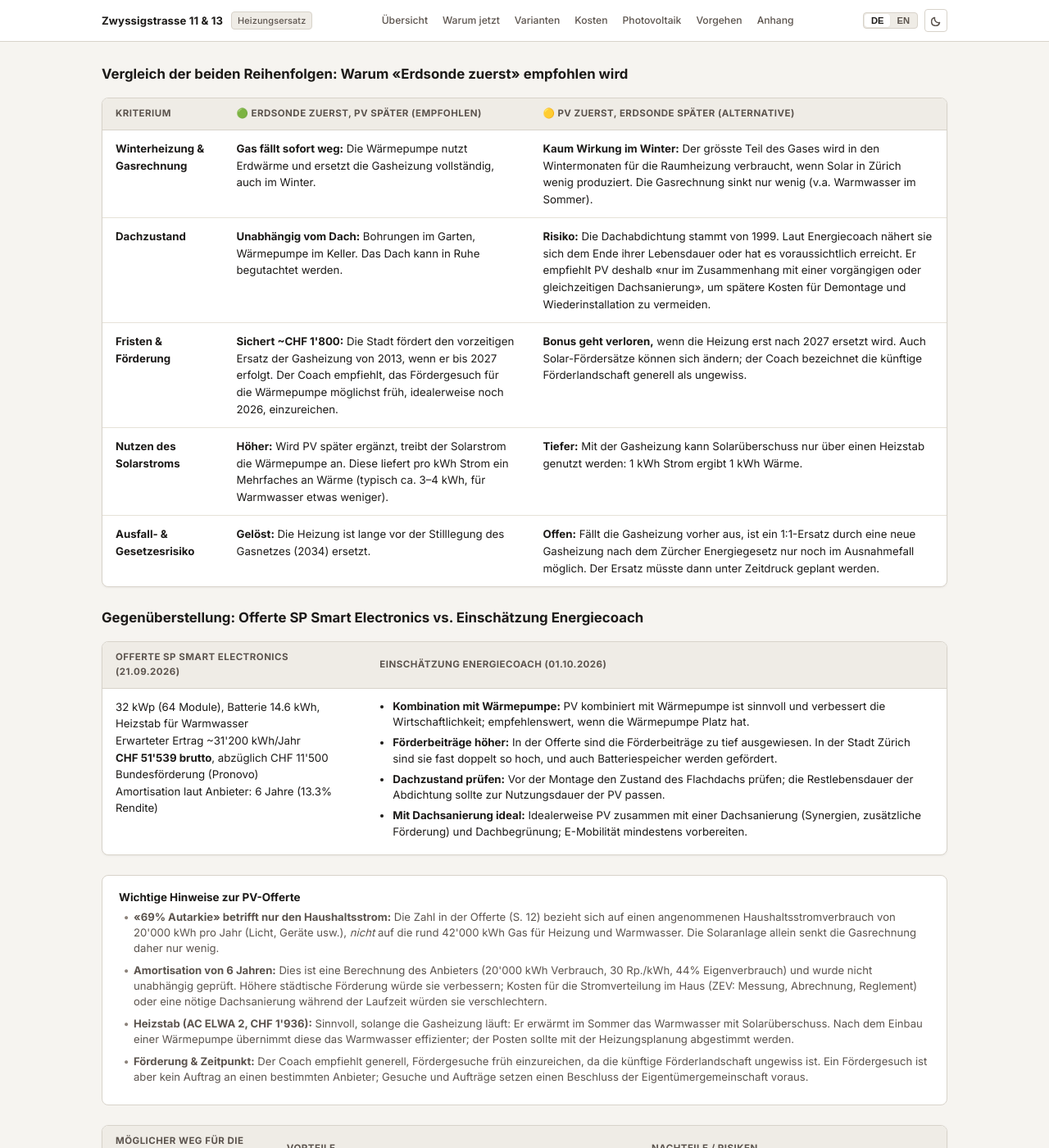
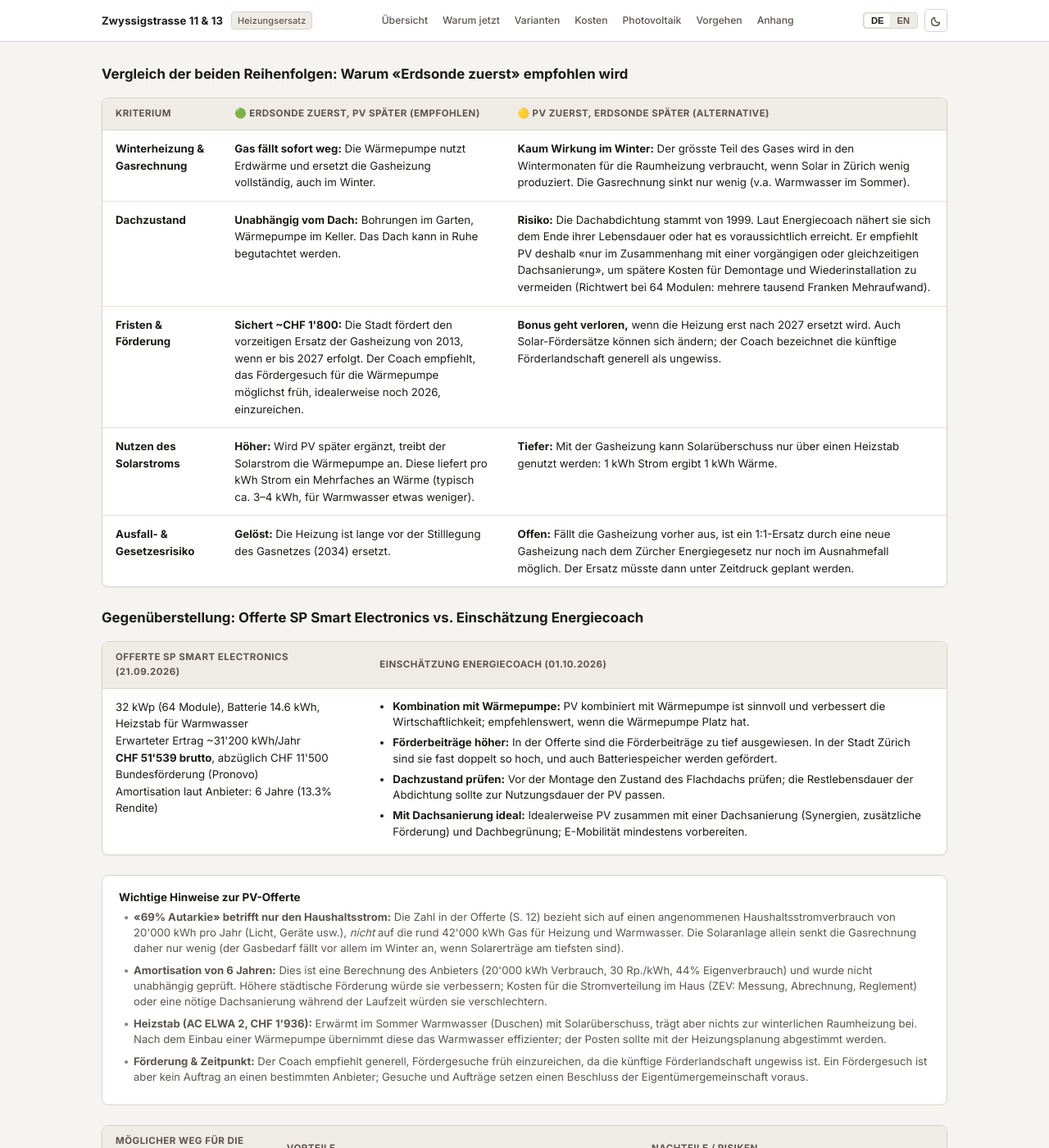
Before and after one commit to sunmeetsingh/sunmeetsingh.github.io, a Jekyll site: the page built from zwyssigstrasse/index.html, in a window 1280 px wide and 1400 px high, scrolled down 2919 px. Shown: the whole window at 82% size. Built offline with Jekyll 4.4.1, drawn with Linux system fonts in a browser that asks for light colours.

Commit message:
docs(zwyssigstrasse): add concise notes on winter solar seasonality, heating rod role, and roof benchmark (DE/EN)

```diff
--- a/zwyssigstrasse/index.html
+++ b/zwyssigstrasse/index.html
@@ -907,7 +907,7 @@ title: "Zwyssigstrasse 11 & 13 — Heizungsersatz"
             <tr>
               <td><strong><span class="lang-de">Dachzustand</span><span class="lang-en">Roof condition</span></strong></td>
               <td><span class="lang-de"><strong>Unabhängig vom Dach:</strong> Bohrungen im Garten, Wärmepumpe im Keller. Das Dach kann in Ruhe begutachtet werden.</span><span class="lang-en"><strong>Independent of the roof:</strong> drilling in the garden, heat pump in the basement. The roof can be inspected without time pressure.</span></td>
-              <td><span class="lang-de"><strong>Risiko:</strong> Die Dachabdichtung stammt von 1999. Laut Energiecoach nähert sie sich dem Ende ihrer Lebensdauer oder hat es voraussichtlich erreicht. Er empfiehlt PV deshalb «nur im Zusammenhang mit einer vorgängigen oder gleichzeitigen Dachsanierung», um spätere Kosten für Demontage und Wiederinstallation zu vermeiden.</span><span class="lang-en"><strong>Risk:</strong> the roof waterproofing dates from 1999. According to the coach it is nearing, or has probably reached, the end of its life. He therefore recommends solar "only together with a prior or simultaneous roof renovation", to avoid later costs for removing and reinstalling the panels.</span></td>
+              <td><span class="lang-de"><strong>Risiko:</strong> Die Dachabdichtung stammt von 1999. Laut Energiecoach nähert sie sich dem Ende ihrer Lebensdauer oder hat es voraussichtlich erreicht. Er empfiehlt PV deshalb «nur im Zusammenhang mit einer vorgängigen oder gleichzeitigen Dachsanierung», um spätere Kosten für Demontage und Wiederinstallation zu vermeiden (Richtwert bei 64 Modulen: mehrere tausend Franken Mehraufwand).</span><span class="lang-en"><strong>Risk:</strong> the roof waterproofing dates from 1999. According to the coach it is nearing, or has probably reached, the end of its life. He therefore recommends solar "only together with a prior or simultaneous roof renovation", to avoid later costs for removing and reinstalling the panels (industry benchmark for 64 panels: several thousand francs in extra cost).</span></td>
             </tr>
             <tr>
               <td><strong><span class="lang-de">Fristen &amp; Förderung</span><span class="lang-en">Deadlines &amp; subsidies</span></strong></td>
@@ -983,15 +983,15 @@ title: "Zwyssigstrasse 11 & 13 — Heizungsersatz"
       <div class="note-title lang-de">Wichtige Hinweise zur PV-Offerte</div>
       <div class="note-title lang-en">Key notes on the solar quote</div>
       <ul class="bullet-list lang-de">
-        <li><strong>«69% Autarkie» betrifft nur den Haushaltsstrom:</strong> Die Zahl in der Offerte (S. 12) bezieht sich auf einen angenommenen Haushaltsstromverbrauch von 20'000 kWh pro Jahr (Licht, Geräte usw.), <em>nicht</em> auf die rund 42'000 kWh Gas für Heizung und Warmwasser. Die Solaranlage allein senkt die Gasrechnung daher nur wenig.</li>
+        <li><strong>«69% Autarkie» betrifft nur den Haushaltsstrom:</strong> Die Zahl in der Offerte (S. 12) bezieht sich auf einen angenommenen Haushaltsstromverbrauch von 20'000 kWh pro Jahr (Licht, Geräte usw.), <em>nicht</em> auf die rund 42'000 kWh Gas für Heizung und Warmwasser. Die Solaranlage allein senkt die Gasrechnung daher nur wenig (der Gasbedarf fällt vor allem im Winter an, wenn Solarerträge am tiefsten sind).</li>
         <li><strong>Amortisation von 6 Jahren:</strong> Dies ist eine Berechnung des Anbieters (20'000 kWh Verbrauch, 30 Rp./kWh, 44% Eigenverbrauch) und wurde nicht unabhängig geprüft. Höhere städtische Förderung würde sie verbessern; Kosten für die Stromverteilung im Haus (ZEV: Messung, Abrechnung, Reglement) oder eine nötige Dachsanierung während der Laufzeit würden sie verschlechtern.</li>
-        <li><strong>Heizstab (AC ELWA 2, CHF 1'936):</strong> Sinnvoll, solange die Gasheizung läuft: Er erwärmt im Sommer das Warmwasser mit Solarüberschuss. Nach dem Einbau einer Wärmepumpe übernimmt diese das Warmwasser effizienter; der Posten sollte mit der Heizungsplanung abgestimmt werden.</li>
+        <li><strong>Heizstab (AC ELWA 2, CHF 1'936):</strong> Erwärmt im Sommer Warmwasser (Duschen) mit Solarüberschuss, trägt aber nichts zur winterlichen Raumheizung bei. Nach dem Einbau einer Wärmepumpe übernimmt diese das Warmwasser effizienter; der Posten sollte mit der Heizungsplanung abgestimmt werden.</li>
         <li><strong>Förderung &amp; Zeitpunkt:</strong> Der Coach empfiehlt generell, Fördergesuche früh einzureichen, da die künftige Förderlandschaft ungewiss ist. Ein Fördergesuch ist aber kein Auftrag an einen bestimmten Anbieter; Gesuche und Aufträge setzen einen Beschluss der Eigentümergemeinschaft voraus.</li>
       </ul>
       <ul class="bullet-list lang-en">
-        <li><strong>"69% self-sufficiency" covers household electricity only:</strong> the figure in the quote (p. 12) refers to an assumed household electricity use of 20,000 kWh per year (lights, appliances, etc.), <em>not</em> to the roughly 42,000 kWh of gas for heating and hot water. On its own, the solar array therefore lowers the gas bill only a little.</li>
+        <li><strong>"69% self-sufficiency" covers household electricity only:</strong> the figure in the quote (p. 12) refers to an assumed household electricity use of 20,000 kWh per year (lights, appliances, etc.), <em>not</em> to the roughly 42,000 kWh of gas for heating and hot water. On its own, the solar array therefore lowers the gas bill only a little (gas usage peaks in winter when solar generation is at its seasonal low).</li>
         <li><strong>6-year payback:</strong> this is the vendor's calculation (20,000 kWh consumption, 30 Rp./kWh, 44% self-consumption) and has not been independently checked. Higher city subsidies would improve it; costs for sharing the power between apartments (ZEV: metering, billing, rules) or a roof renovation needed during its lifetime would worsen it.</li>
-        <li><strong>Heating rod (AC ELWA 2, CHF 1,936):</strong> useful while the gas boiler is running: it heats hot water with surplus solar in summer. Once a heat pump is installed, it heats water more efficiently, so this item should be coordinated with the heating plan.</li>
+        <li><strong>Heating rod (AC ELWA 2, CHF 1,936):</strong> heats water (showers) with surplus solar in summer, but provides no room heating in winter. Once a heat pump is installed, it heats water more efficiently, so this item should be coordinated with the heating plan.</li>
         <li><strong>Subsidies &amp; timing:</strong> the coach generally recommends filing subsidy applications early, as future subsidies are uncertain. A subsidy application is not an order with a specific vendor, though; applications and orders both require a decision by the owners' association.</li>
       </ul>
     </div>
```
